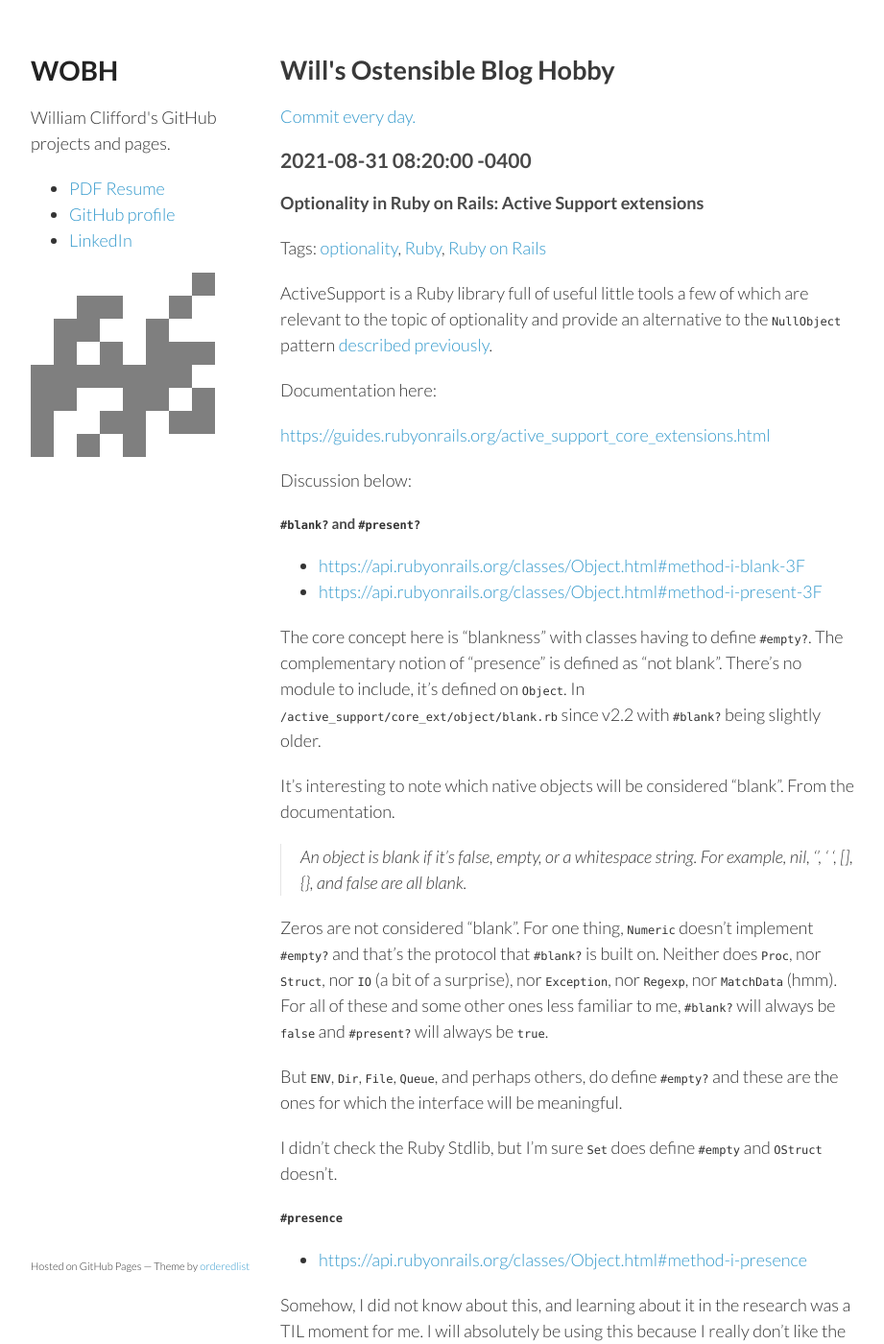
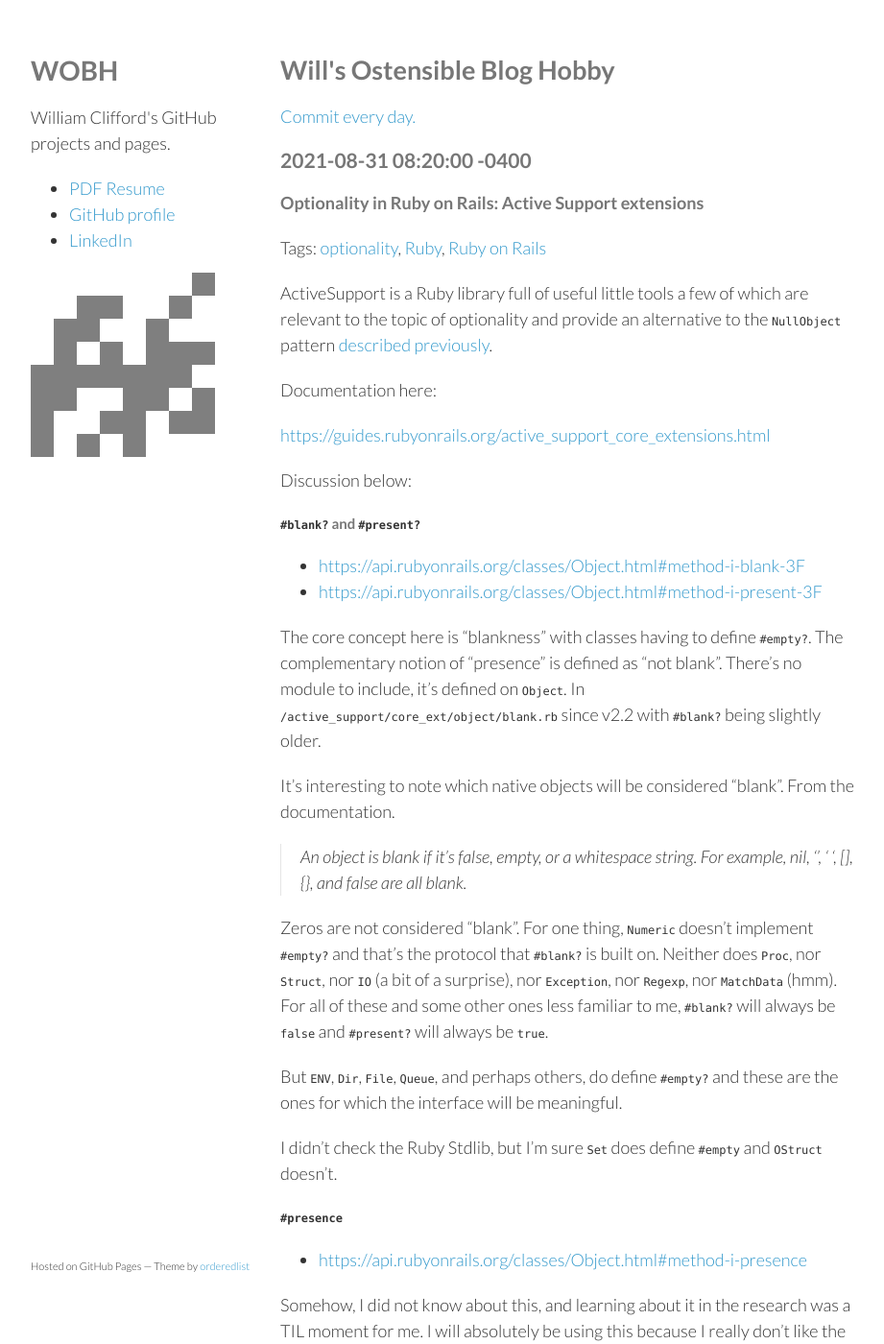
Before and after one commit to wobh/wobh.github.io, a Jekyll site: the page built from _posts/2021-08-31-optionality-ror-activesupport.md, in a window 1280 px wide and 1400 px high. Shown: the whole window at 96% size, without its empty margins (178-1099 px from the left). Built offline with Jekyll 4.4.1, drawn with Linux system fonts in a browser that asks for light colours.

Commit message:
fix headline colors

```diff
--- a/stylesheets/styles.css
+++ b/stylesheets/styles.css
@@ -8,7 +8,7 @@ body {
 }
 
 h1, h2, h3, h4, h5, h6 {
-  color:#222;
+  color:#777;
   margin:0 0 20px;
 }
 
@@ -22,14 +22,6 @@ h1, h2, h3 {
 
 h1 {
   font-size:28px;
-}
-
-h2 {
-  color:#393939;
-}
-
-h3, h4, h5, h6 {
-  color:#494949;
 }
 
 a {
```
